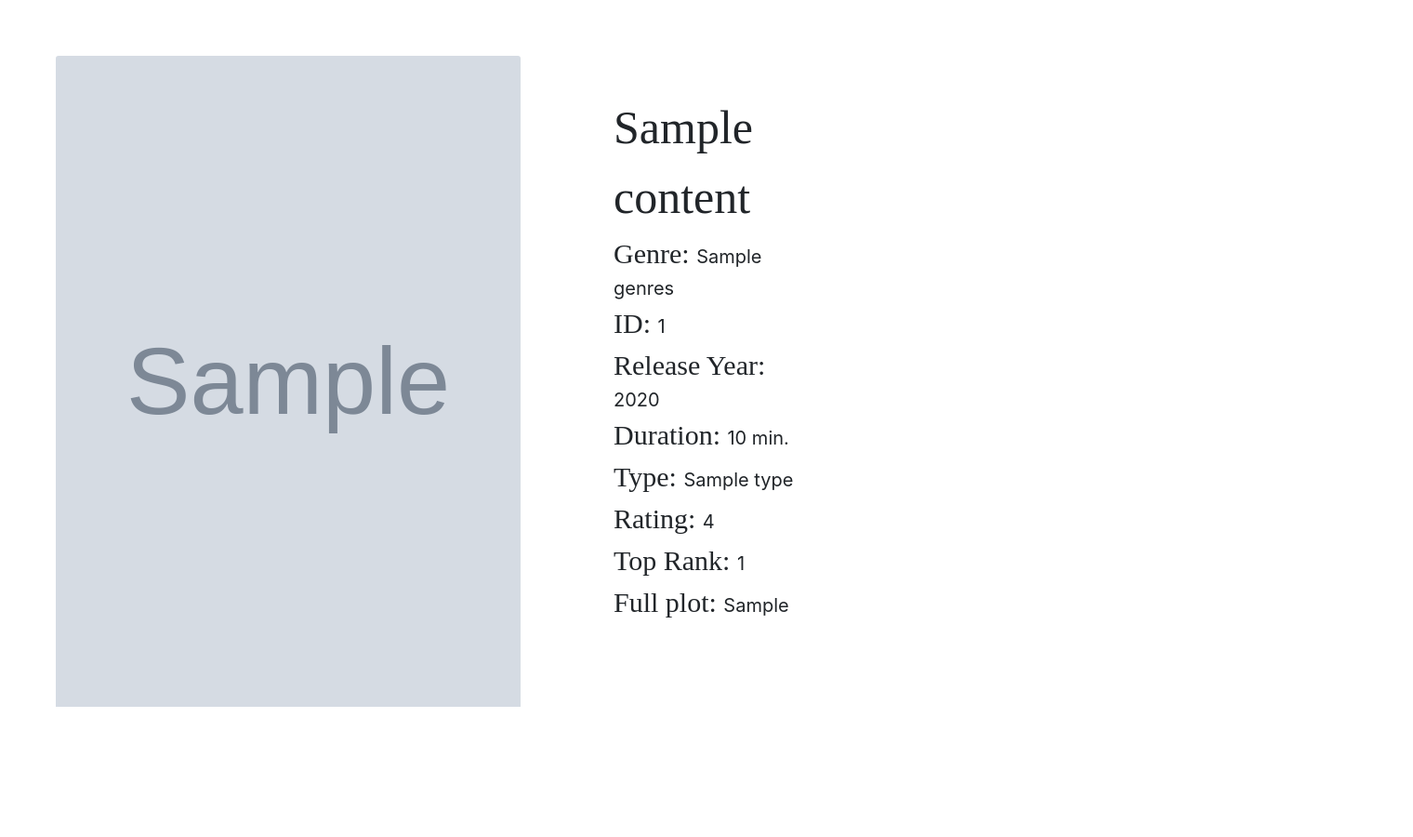
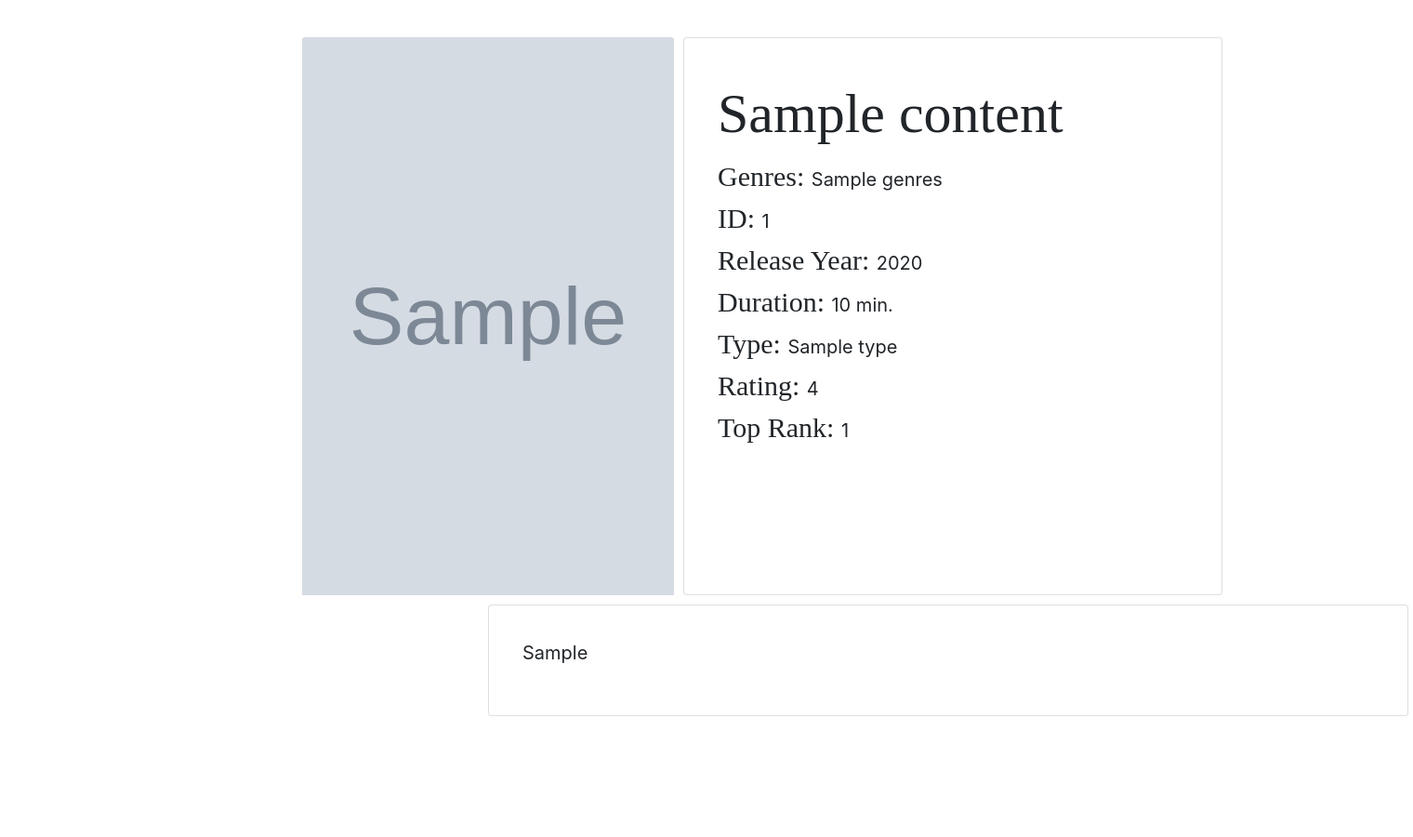
Before and after one commit to deansainer/watch-play-list, a Django app: template organizer_app/templates/organizer_app/details.html in a window 1520 px wide. Shown: the whole page at 93% size. After the commit the page ends 770 px from the top, so only its background shows below. Run offline with Django 4.2, Linux system fonts and the light colour scheme; the template is opened without the code that fills it: most values are stand-ins (such as "Sample title", 1, 10 or a date in 2020); grey boxes marked "Sample" are stand-in pictures; data that the repository does not hold is empty.

Commit message:
some styles for details page

```diff
--- a/organizer_app/templates/organizer_app/details.html
+++ b/organizer_app/templates/organizer_app/details.html
@@ -1,21 +1,25 @@
 {% load static %}
 <link rel="stylesheet" href="https://cdn.jsdelivr.net/npm/bootstrap@4.3.1/dist/css/bootstrap.min.css" integrity="sha384-ggOyR0iXCbMQv3Xipma34MD+dH/1fQ784/j6cY/iJTQUOhcWr7x9JvoRxT2MZw1T" crossorigin="anonymous">
 <link rel="stylesheet" type="text/css" href="{% static 'css/main.css' %}">
-<div class="details_card">
+<div class="container" style="display: flex">
+<img src="{{content.image}}" style="width: 400px; height: 600px; margin-left: 120px; margin-top: 40px" class="card-img-top"/>
 
-  <img src="{{content.image}}" style="width: 500px; height: 700px; margin-left: 60px; margin-top: 60px" class="card-img-top"/>
-  <div class="d-flex justify-content-between">
-    <div class="details_card_data">
+<div class="card p-3" style="width: 600px; display: flex; height: 600px; margin-top: 40px; margin-left: 10px">
+    <blockquote class="blockquote mb-0 card-body">
       <span class="title">{{content.title}}</span><br>
-      <span class="span1">Genre: </span><span>{{content.genres}}</span><br>
+      <span class="span1">Genres: </span><span>{{content.genres}}</span><br>
       <span class="span1">ID: </span><span>{{content.id}}</span><br>
       <span class="span1">Release Year: </span><span>{{content.year}}</span><br>
       <span class="span1">Duration: </span><span>{{content.duration}} min.</span><br>
       <span class="span1">Type: </span><span>{{content.type}}</span><br>
       <span class="span1">Rating: </span><span>{{content.rating}}</span><br>
       <span class="span1">Top Rank: </span><span>{{content.top_rank}}</span><br>
-      <span class="span1">Full plot: </span><span>{{content.full_plot}}</span><br>
+    </blockquote>
+  </div>
+</div>
 
-    </div>
-</div>
+<div class="card p-3" style="width: 990px; margin-left: 525px; margin-top: 10px; margin-bottom: 10px">
+    <blockquote class="blockquote mb-0 card-body">
+      <p>{{content.full_plot}}</p>
+    </blockquote>
   </div>
--- a/organizer_app/templates/organizer_app/organizer.html
+++ b/organizer_app/templates/organizer_app/organizer.html
@@ -40,4 +40,5 @@
     </div>
 </div>
 
+
 {% endfor %}
--- a/organizer_app/urls.py
+++ b/organizer_app/urls.py
@@ -4,7 +4,7 @@ from .views import *
 
 
 urlpatterns = [
-    path('', views.movies),
+    path('', views.MovieView.as_view()),
     path('delete/<str:id>', views.delete, name='delete_url'),
     path('details/<str:id>', views.details, name='details_url')
 ]
--- a/static/css/main.css
+++ b/static/css/main.css
@@ -11,17 +11,19 @@
     margin-bottom: 10px;
 }
 .details_card{
+    margin-left: 200px;
+    width:100%;
     display: flex;
 }
 .details_card_data{
-    width: 50%;
+    width: 100%;
     height: 800px;
     margin-left: 100px;
-    margin-top: 100px;
+    margin-top: 50px;
     font-size: 20px;
 }
 .title{
-    font-size: 50px;
+    font-size: 60px;
     font-family: "Times New Roman", Times, serif;;
 }
 .span1{
```
Also changed, not shown: organizer_app/views.py (+38 -36 lines).
